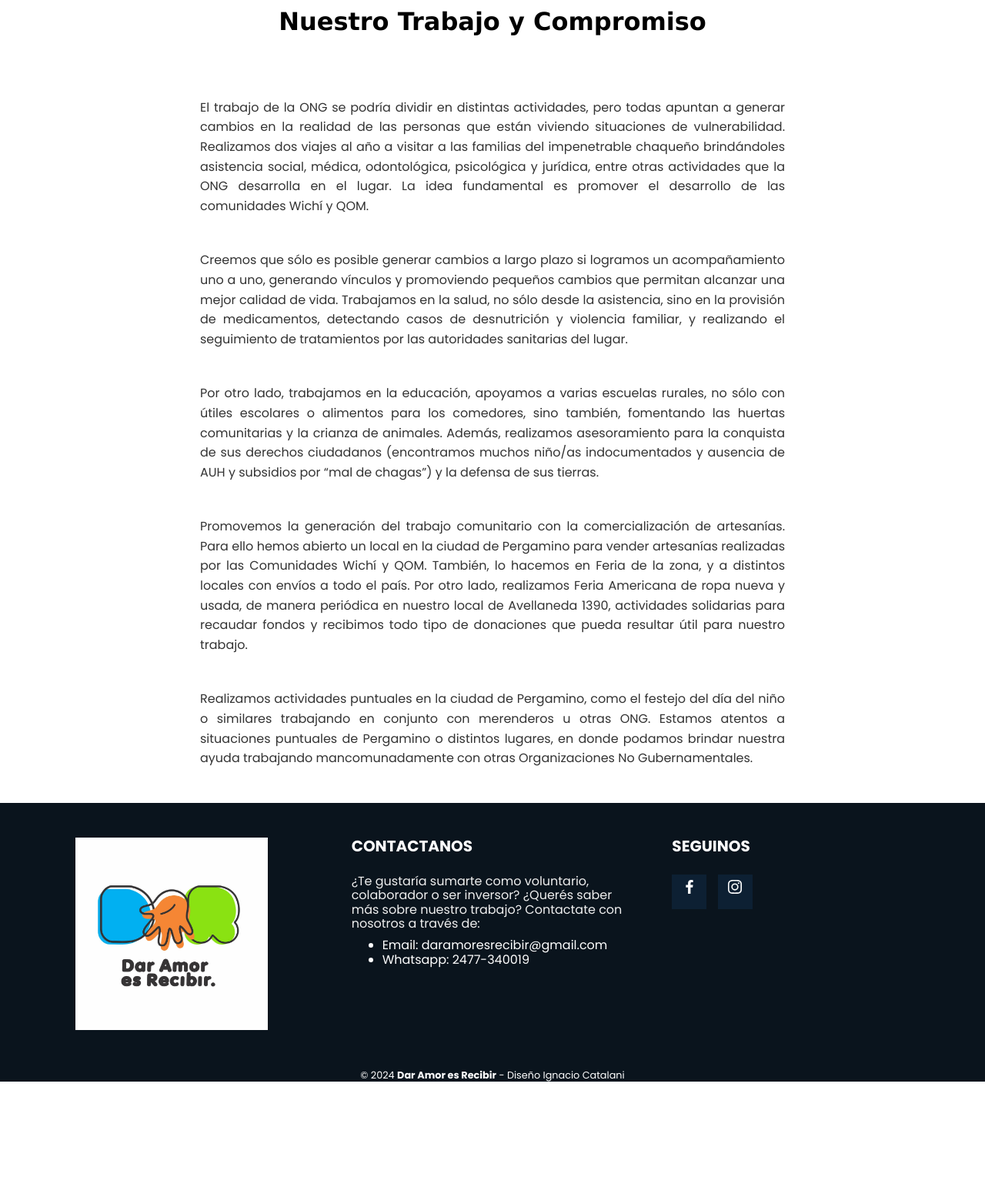
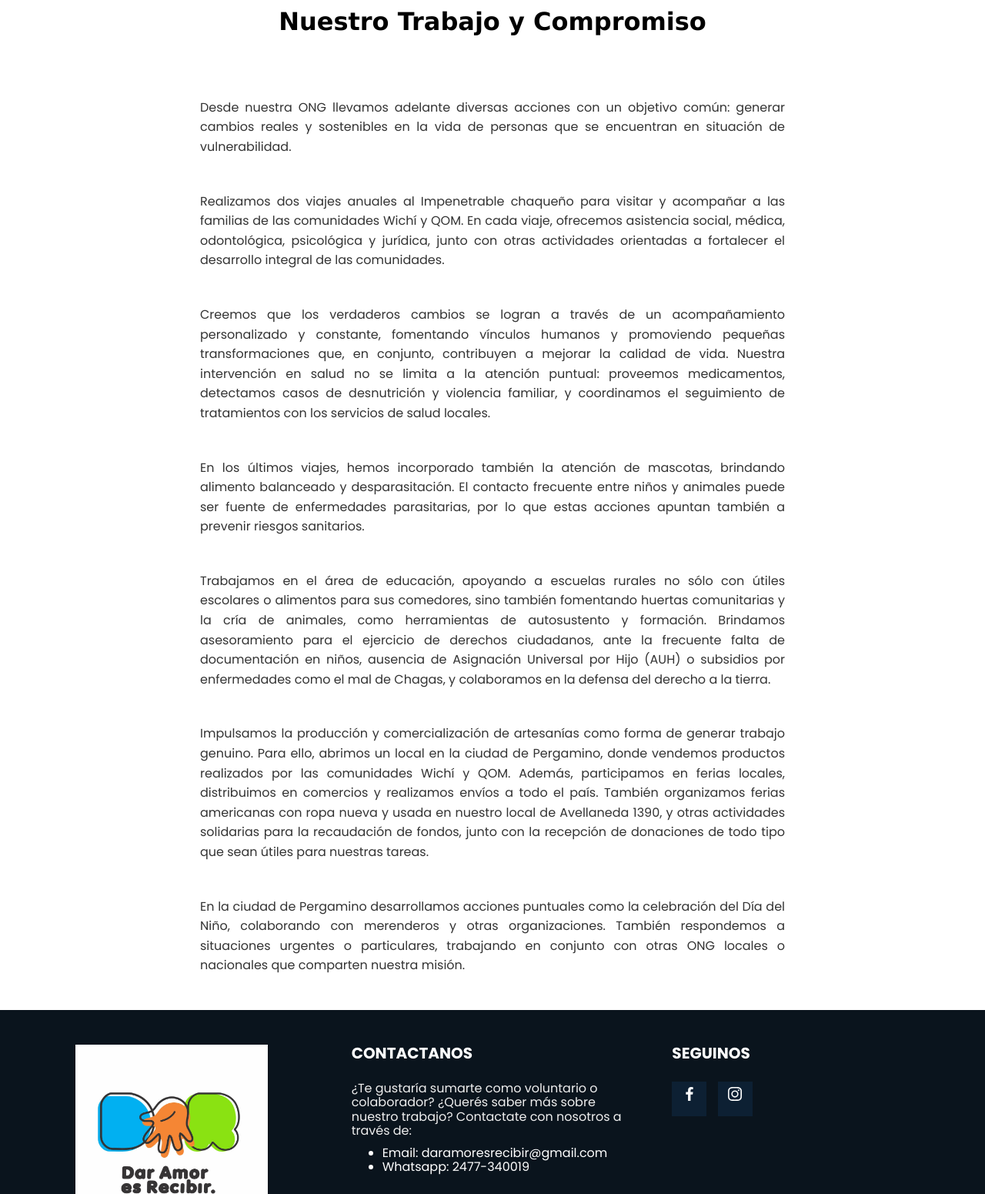
Before and after one commit to IgnacioCatalani/Dar-Amor-es-Recibir, a plain HTML site: page quehacemos.html in a window 1280 px wide. Shown: the part 720-2271 px from the top of the page at 77% size. Before the commit the page ends 2125 px from the top, so only its background shows below. Drawn offline with Linux system fonts and the light colour scheme.

Commit message:
Cambio de textos
parrafos y listas

```diff
--- a/CSS/style.css
+++ b/CSS/style.css
@@ -76,6 +76,7 @@ body{
     grid-auto-flow: column;
     grid-auto-columns: max-content;
     gap: 2em;
+
 }
 
 .nav__logo {
--- a/quehacemos.html
+++ b/quehacemos.html
@@ -44,18 +44,20 @@
 
     <main>
         <h2 class="titulo_QS">Nuestro Trabajo y Compromiso</h2>
-        <p class="paragraph_QS"> El trabajo de la ONG se podría dividir en distintas actividades, pero todas apuntan a generar cambios en la realidad de las personas que están viviendo situaciones de vulnerabilidad. Realizamos dos viajes al año a visitar a las familias del impenetrable chaqueño brindándoles asistencia social, médica, odontológica, psicológica y jurídica, entre otras actividades que la ONG desarrolla en el lugar. La idea fundamental es promover el desarrollo de las comunidades Wichí y QOM. </p>
+        <p class="paragraph_QS">Desde nuestra ONG llevamos adelante diversas acciones con un objetivo común: generar cambios reales y sostenibles en la vida de personas que se encuentran en situación de vulnerabilidad.</p>
 
 
-        <p class="paragraph_QS">Creemos que sólo es posible generar cambios a largo plazo si logramos un acompañamiento uno a uno, generando vínculos y promoviendo pequeños cambios que permitan alcanzar una mejor calidad de vida. Trabajamos en la salud, no sólo desde la asistencia, sino en la provisión de medicamentos, detectando casos de desnutrición y violencia familiar, y realizando el seguimiento de tratamientos por las autoridades sanitarias del lugar.</p>
+        <p class="paragraph_QS">Realizamos dos viajes anuales al Impenetrable chaqueño para visitar y acompañar a las familias de las comunidades Wichí y QOM. En cada viaje, ofrecemos asistencia social, médica, odontológica, psicológica y jurídica, junto con otras actividades orientadas a fortalecer el desarrollo integral de las comunidades.</p>
 
-        <p class="paragraph_QS">Por otro lado, trabajamos en la educación, apoyamos a varias escuelas rurales, no sólo con útiles escolares o alimentos para los comedores, sino también, fomentando las huertas comunitarias y la crianza de animales. Además, realizamos asesoramiento para la conquista de sus derechos ciudadanos (encontramos muchos niño/as indocumentados y ausencia de AUH y subsidios por “mal de chagas”) y la defensa de sus tierras. </p>
+        <p class="paragraph_QS">Creemos que los verdaderos cambios se logran a través de un acompañamiento personalizado y constante, fomentando vínculos humanos y promoviendo pequeñas transformaciones que, en conjunto, contribuyen a mejorar la calidad de vida. Nuestra intervención en salud no se limita a la atención puntual: proveemos medicamentos, detectamos casos de desnutrición y violencia familiar, y coordinamos el seguimiento de tratamientos con los servicios de salud locales. </p>
 
-        <p class="paragraph_QS">Promovemos la generación del trabajo comunitario con la comercialización de artesanías. Para ello hemos abierto un local en la ciudad de Pergamino para vender artesanías realizadas por las Comunidades Wichí y QOM. También, lo hacemos en Feria de la zona, y a distintos locales con envíos a todo el país.
-        Por otro lado, realizamos Feria Americana de ropa nueva y usada, de manera periódica en nuestro local de Avellaneda 1390, actividades solidarias para recaudar fondos y recibimos todo tipo de donaciones que pueda resultar útil para nuestro trabajo.</p>
+        <p class="paragraph_QS">En los últimos viajes, hemos incorporado también la atención de mascotas, brindando alimento balanceado y desparasitación. El contacto frecuente entre niños y animales puede ser fuente de enfermedades parasitarias, por lo que estas acciones apuntan también a prevenir riesgos sanitarios.</p>
 
-        <p class="paragraph_QS">Realizamos actividades puntuales en la ciudad de Pergamino, como el festejo del día del niño o similares trabajando en conjunto con merenderos u otras ONG. Estamos atentos a situaciones puntuales de Pergamino o distintos lugares, en donde podamos brindar nuestra ayuda trabajando mancomunadamente con otras Organizaciones No Gubernamentales.
-            </p>
+        <p class="paragraph_QS">Trabajamos en el área de educación, apoyando a escuelas rurales no sólo con útiles escolares o alimentos para sus comedores, sino también fomentando huertas comunitarias y la cría de animales, como herramientas de autosustento y formación. Brindamos asesoramiento para el ejercicio de derechos ciudadanos, ante la frecuente falta de documentación en niños, ausencia de Asignación Universal por Hijo (AUH) o subsidios por enfermedades como el mal de Chagas, y colaboramos en la defensa del derecho a la tierra.</p>
+
+        <p class="paragraph_QS">Impulsamos la producción y comercialización de artesanías como forma de generar trabajo genuino. Para ello, abrimos un local en la ciudad de Pergamino, donde vendemos productos realizados por las comunidades Wichí y QOM. Además, participamos en ferias locales, distribuimos en comercios y realizamos envíos a todo el país. También organizamos ferias americanas con ropa nueva y usada en nuestro local de Avellaneda 1390, y otras actividades solidarias para la recaudación de fondos, junto con la recepción de donaciones de todo tipo que sean útiles para nuestras tareas.</p>
+
+        <p class="paragraph_QS">En la ciudad de Pergamino desarrollamos acciones puntuales como la celebración del Día del Niño, colaborando con merenderos y otras organizaciones. También respondemos a situaciones urgentes o particulares, trabajando en conjunto con otras ONG locales o nacionales que comparten nuestra misión.</p>
     </main>
 
     <footer class="pie-pagina">
@@ -69,7 +71,7 @@
             </div>
             <div class="box">
                 <h2>CONTACTANOS</h2>
-                <p>¿Te gustaría sumarte como voluntario, colaborador o ser inversor? ¿Querés saber más sobre nuestro trabajo?
+                <p>¿Te gustaría sumarte como voluntario o colaborador? ¿Querés saber más sobre nuestro trabajo?
                     Contactate con nosotros a través de:
                     <ul class="contacto_1">
                         <li>Email: daramoresrecibir@gmail.com</li>
```
Also changed, not shown: index.html (+4 -4 lines), quehicimos.html (+6 -5 lines), quevamosahacer.html (+6 -2 lines), quienessomos.html (+1 -1 lines).
